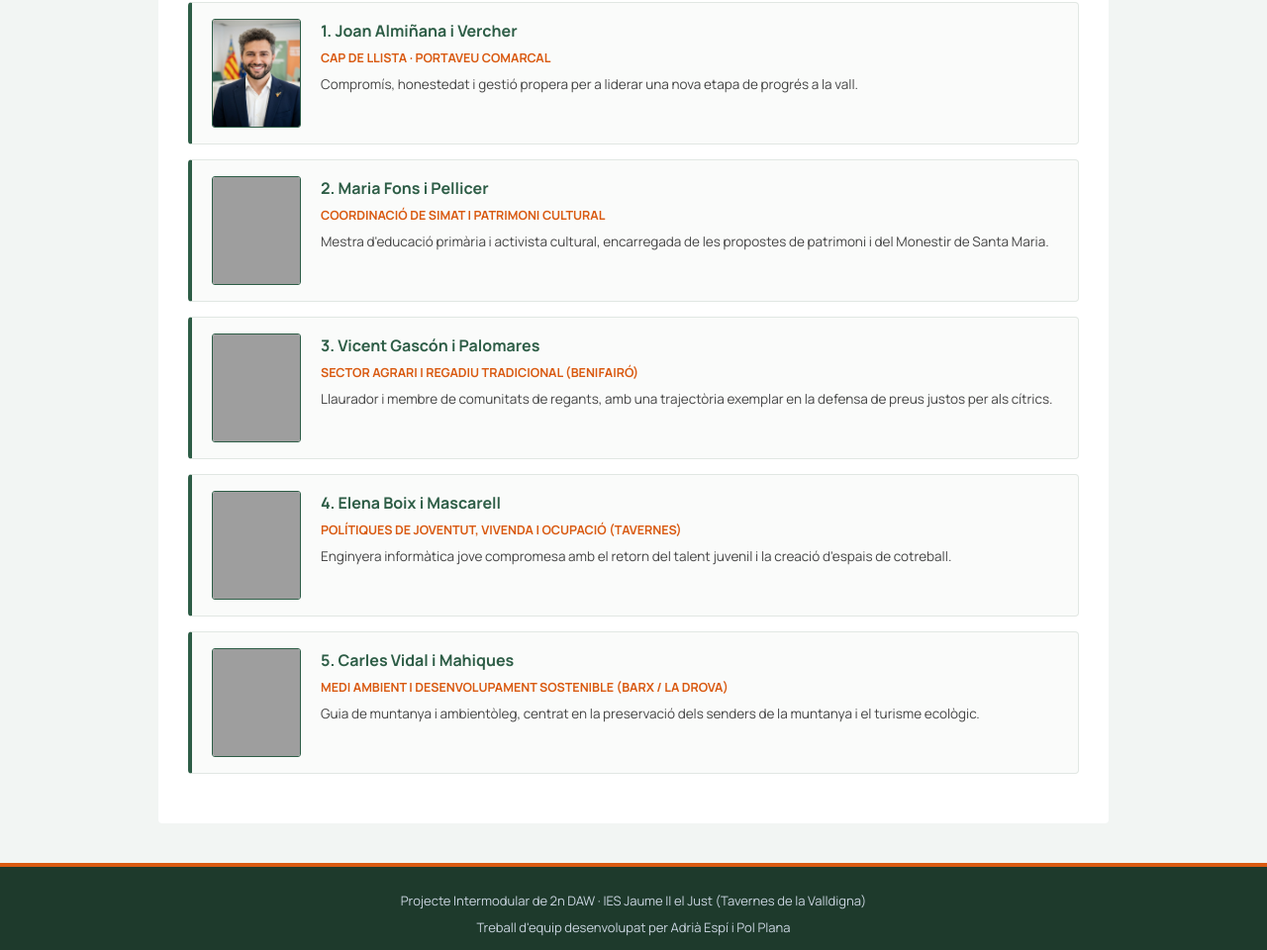
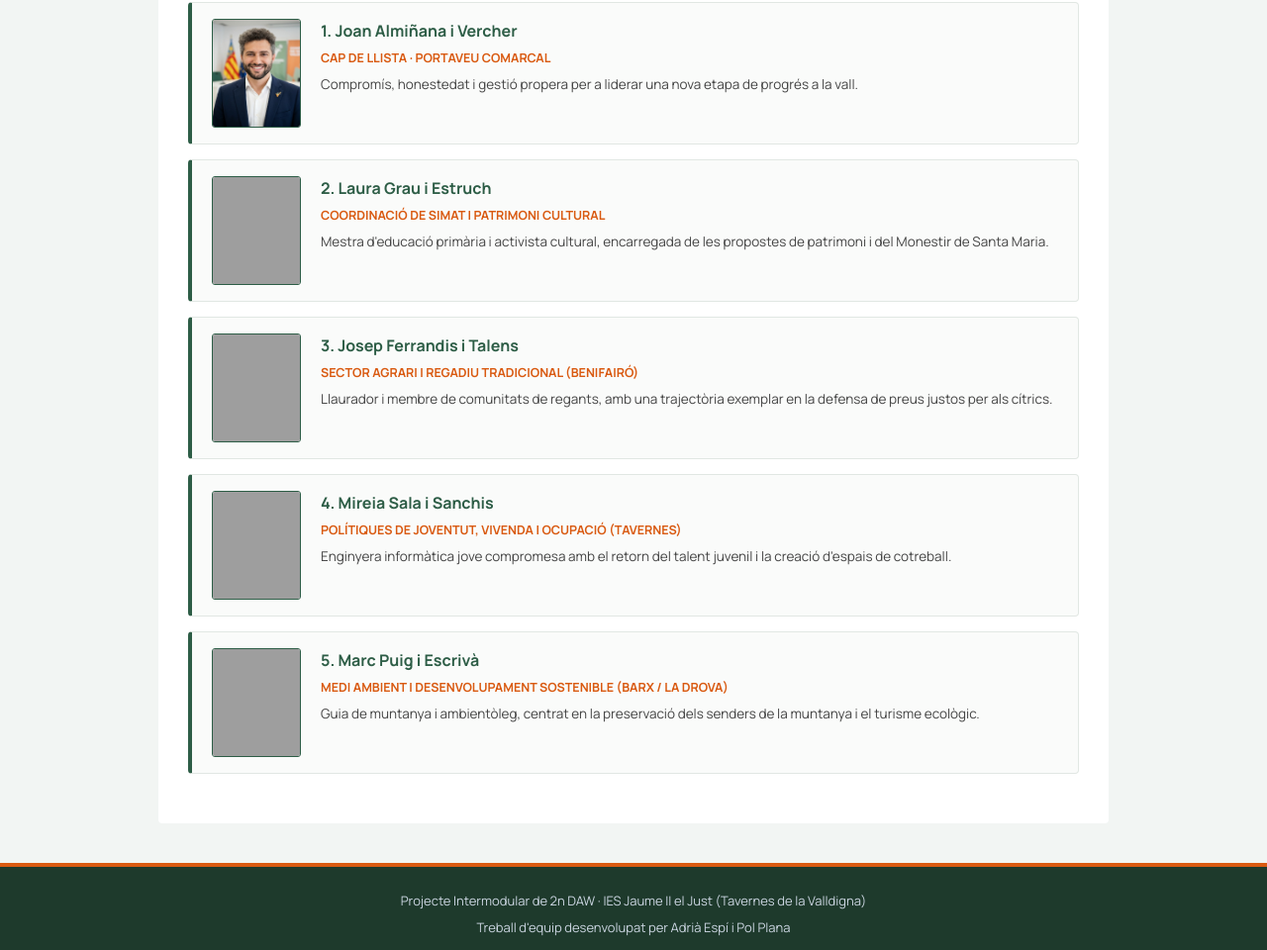
Before and after one commit to adriaespii/SomValldigna, a plain HTML site: page web/candidat.html in a window 1280 px wide. Shown: the part 781-1741 px from the top of the page at 99% size. Drawn offline with Linux system fonts and the light colour scheme; grey boxes are pictures that could not be loaded.

Commit message:
Canviar noms dels candidats

```diff
--- a/web/candidat.html
+++ b/web/candidat.html
@@ -69,36 +69,36 @@
       </div>
 
       <div class="membre-equip">
-        <img src="assets/candidat2_simat.jpeg" alt="Maria Fons i Pellicer">
+        <img src="assets/candidat2_simat.jpeg" alt="Laura Grau i Estruch">
         <div class="membre-info">
-          <h4>2. Maria Fons i Pellicer</h4>
+          <h4>2. Laura Grau i Estruch</h4>
           <p class="rol">Coordinació de Simat i Patrimoni Cultural</p>
           <p>Mestra d'educació primària i activista cultural, encarregada de les propostes de patrimoni i del Monestir de Santa Maria.</p>
         </div>
       </div>
 
       <div class="membre-equip">
-        <img src="assets/candidat3_benifairo.jpeg" alt="Vicent Gascón i Palomares">
+        <img src="assets/candidat3_benifairo.jpeg" alt="Josep Ferrandis i Talens">
         <div class="membre-info">
-          <h4>3. Vicent Gascón i Palomares</h4>
+          <h4>3. Josep Ferrandis i Talens</h4>
           <p class="rol">Sector Agrari i Regadiu Tradicional (Benifairó)</p>
           <p>Llaurador i membre de comunitats de regants, amb una trajectòria exemplar en la defensa de preus justos per als cítrics.</p>
         </div>
       </div>
 
       <div class="membre-equip">
-        <img src="assets/candidat4_tavernes.jpeg" alt="Elena Boix i Mascarell">
+        <img src="assets/candidat4_tavernes.jpeg" alt="Mireia Sala i Sanchis">
         <div class="membre-info">
-          <h4>4. Elena Boix i Mascarell</h4>
+          <h4>4. Mireia Sala i Sanchis</h4>
           <p class="rol">Polítiques de Joventut, Vivenda i Ocupació (Tavernes)</p>
           <p>Enginyera informàtica jove compromesa amb el retorn del talent juvenil i la creació d'espais de cotreball.</p>
         </div>
       </div>
 
       <div class="membre-equip">
-        <img src="assets/candidat5_barx.jpeg" alt="Carles Vidal i Mahiques">
+        <img src="assets/candidat5_barx.jpeg" alt="Marc Puig i Escrivà">
         <div class="membre-info">
-          <h4>5. Carles Vidal i Mahiques</h4>
+          <h4>5. Marc Puig i Escrivà</h4>
           <p class="rol">Medi Ambient i Desenvolupament Sostenible (Barx / La Drova)</p>
           <p>Guia de muntanya i ambientòleg, centrat en la preservació dels senders de la muntanya i el turisme ecològic.</p>
         </div>
```
